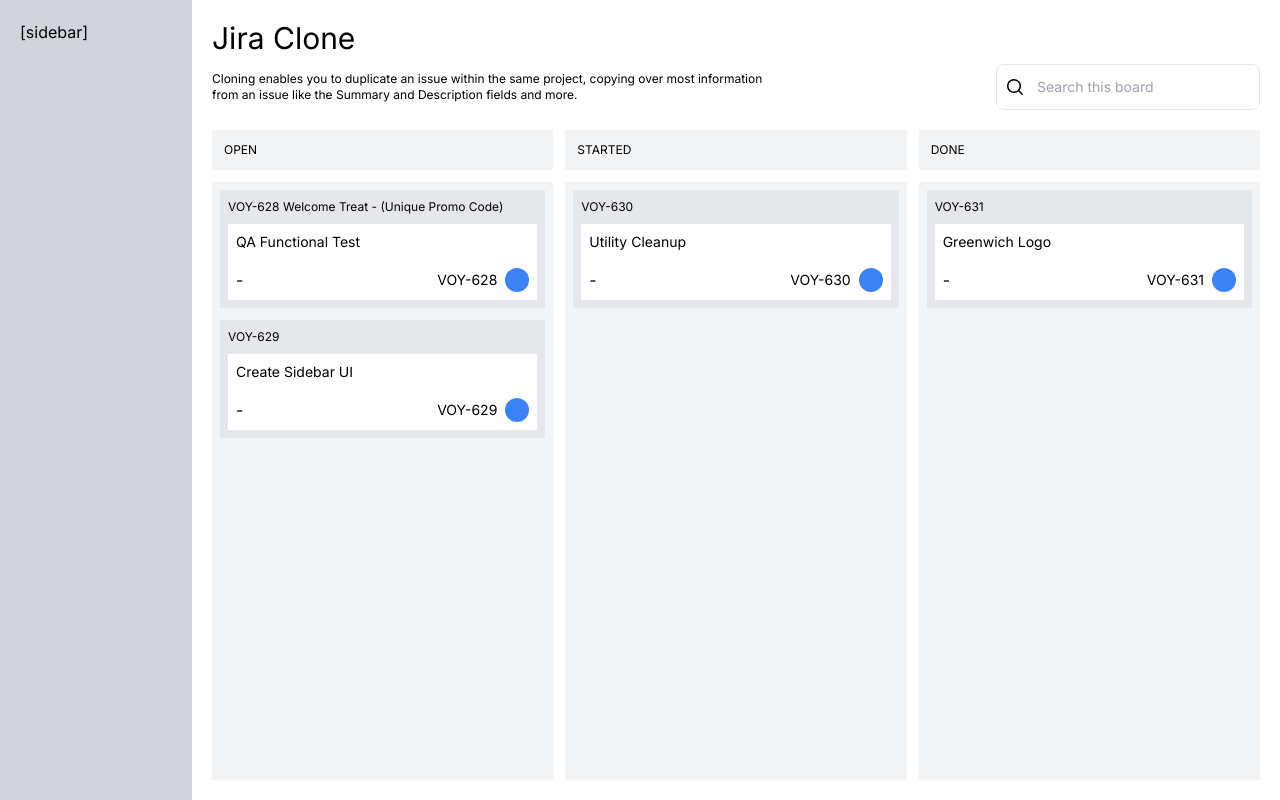
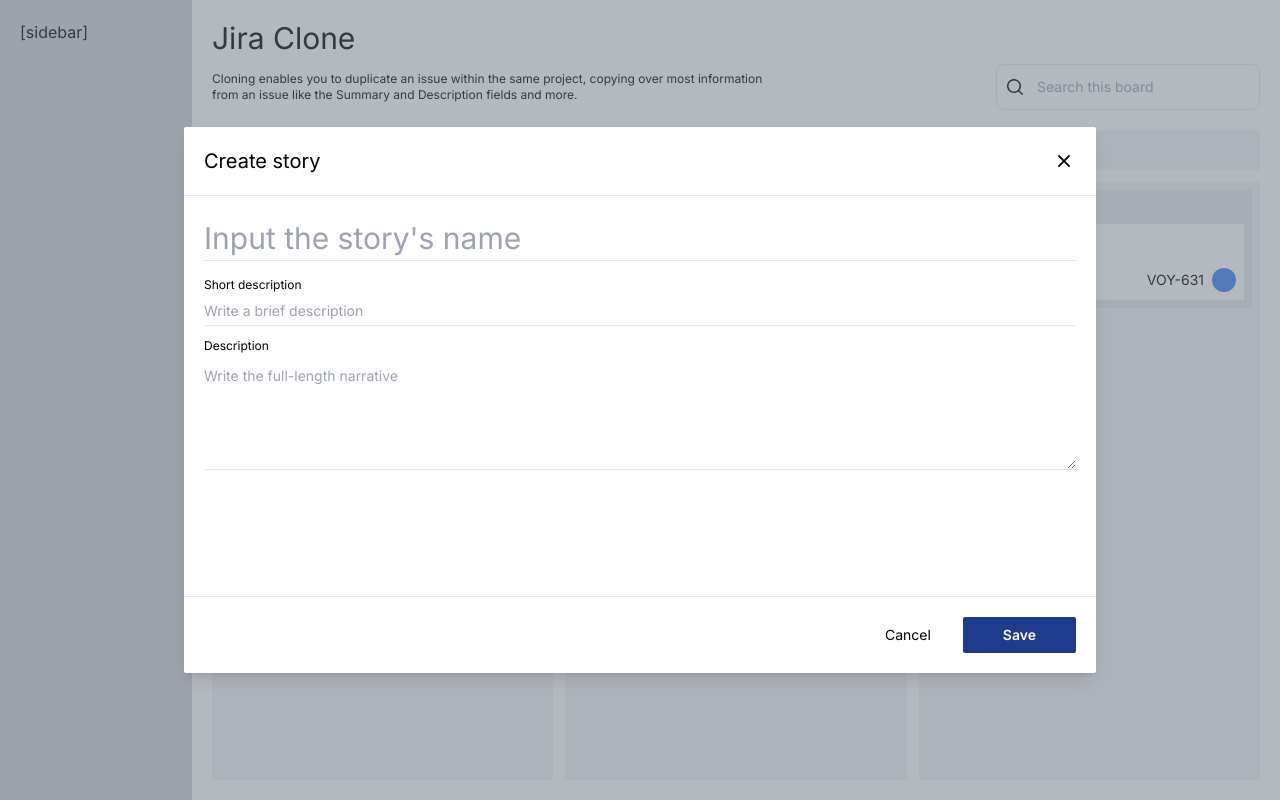
Before and after one commit to channiboi1998/jira-clone, a Next.js app: page / in a window 1280 px wide. Built offline with nearby package versions, Linux system fonts and the light colour scheme.

Commit message:
feat: create story modal

```diff
--- a/components/modals/create-story-modal.tsx
+++ /dev/null
@@ -1,25 +0,0 @@
-"use client";
-
-import { Dialog } from "@headlessui/react";
-import React from "react";
-
-const CreateStoryModal = () => {
-  return (
-    <Dialog
-      className="bg-gray-500/50 fixed top-0 left-0 h-screen w-screen z-50 flex flex-col items-center justify-center"
-      open={false}
-      onClose={() => console.log("close")}
-    >
-      <Dialog.Panel className="bg-white max-h-[80vh] overflow-auto">
-        <Dialog.Title>New Story</Dialog.Title>
-        <p>
-          Are you sure you want to deactivate your account? All of your data
-          will be permanently removed. This action cannot be undone.
-        </p>
-        <div className="h-[2000px]"></div>
-      </Dialog.Panel>
-    </Dialog>
-  );
-};
-
-export default CreateStoryModal;
--- /dev/null
+++ b/src/app/modals/create-story-modal.tsx
@@ -0,0 +1,58 @@
+"use client";
+
+import { Dialog } from "@headlessui/react";
+import { XMarkIcon } from "@heroicons/react/20/solid";
+import React from "react";
+
+const CreateStoryModal = () => {
+  return (
+    <Dialog
+      className="bg-gray-500/50 fixed top-0 left-0 h-screen w-screen z-50 flex flex-col items-center justify-center"
+      open={true}
+      onClose={() => console.log("close")}
+    >
+      <Dialog.Panel className="relative shadow-lg rounded-sm bg-white max-h-[70vh] w-[90%] max-w-[912px] overflow-auto">
+        <div className="border-b p-5 flex flex-row justify-between items-center">
+          <h3 className="text-xl">Create story</h3>
+          <XMarkIcon className="h-6 w-6" />
+        </div>
+        <form>
+          <div className="max-h-[50vh] min-h-[400px] overflow-y-auto p-5">
+            {/* Title */}
+            <input
+              className="text-3xl w-full mb-2 focus:outline-none border-b py-1"
+              maxLength={40}
+              placeholder="Input the story's name"
+            />
+            {/* Short Description */}
+            <div className="flex flex-col py-2">
+              <label className="text-xs mb-1">Short description</label>
+              <input
+                className="focus:outline-none text-sm border-b py-1"
+                placeholder="Write a brief description"
+                maxLength={40}
+              />
+            </div>
+            {/* Long Description */}
+            <div className="flex flex-col py-1">
+              <label className="text-xs mb-1">Description</label>
+              <textarea
+                className="w-full border-b text-sm focus:outline-none h-28 py-2"
+                placeholder="Write the full-length narrative"
+              ></textarea>
+            </div>
+          </div>
+          {/* Form Actions */}
+          <div className="border-t p-5 flex flex-row justify-end space-x-8">
+            <button className="text-sm">Cancel</button>
+            <button className="text-sm bg-blue-900 font-semibold px-10 py-2 text-white rounded-sm">
+              Save
+            </button>
+          </div>
+        </form>
+      </Dialog.Panel>
+    </Dialog>
+  );
+};
+
+export default CreateStoryModal;
--- a/src/app/page.tsx
+++ b/src/app/page.tsx
@@ -1,13 +1,13 @@
 import StoreProvider from "./store-provider";
 import SearchStoriesForm from "./search-stories-form";
 import StoriesBoard from "./stories-board";
-import CreateStoryModal from "../../components/modals/create-story-modal";
+import CreateStoryModal from "./modals/create-story-modal";
 
 export default function Home() {
   return (
     <>
-      <CreateStoryModal />
       <StoreProvider>
+        <CreateStoryModal />
         <main className="flex flex-row">
           {/* Sidebar */}
           <section className="h-screen hidden md:block w-48 p-5 bg-gray-300">
```
